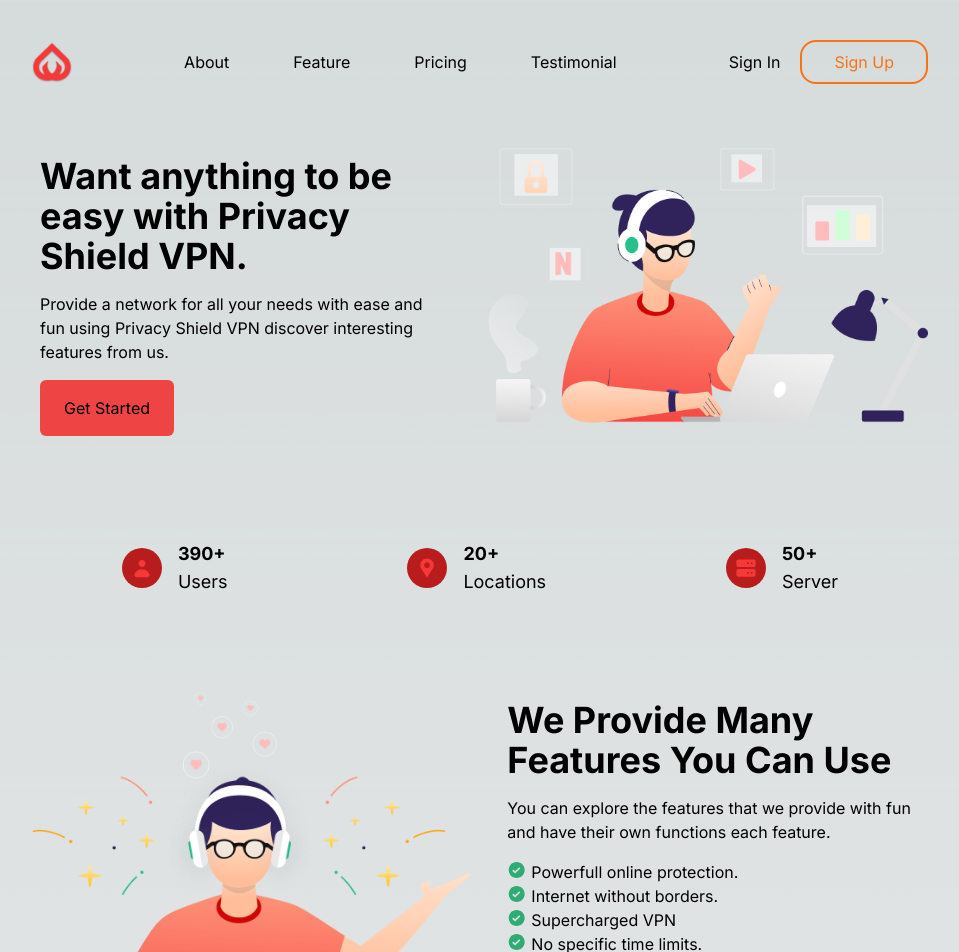
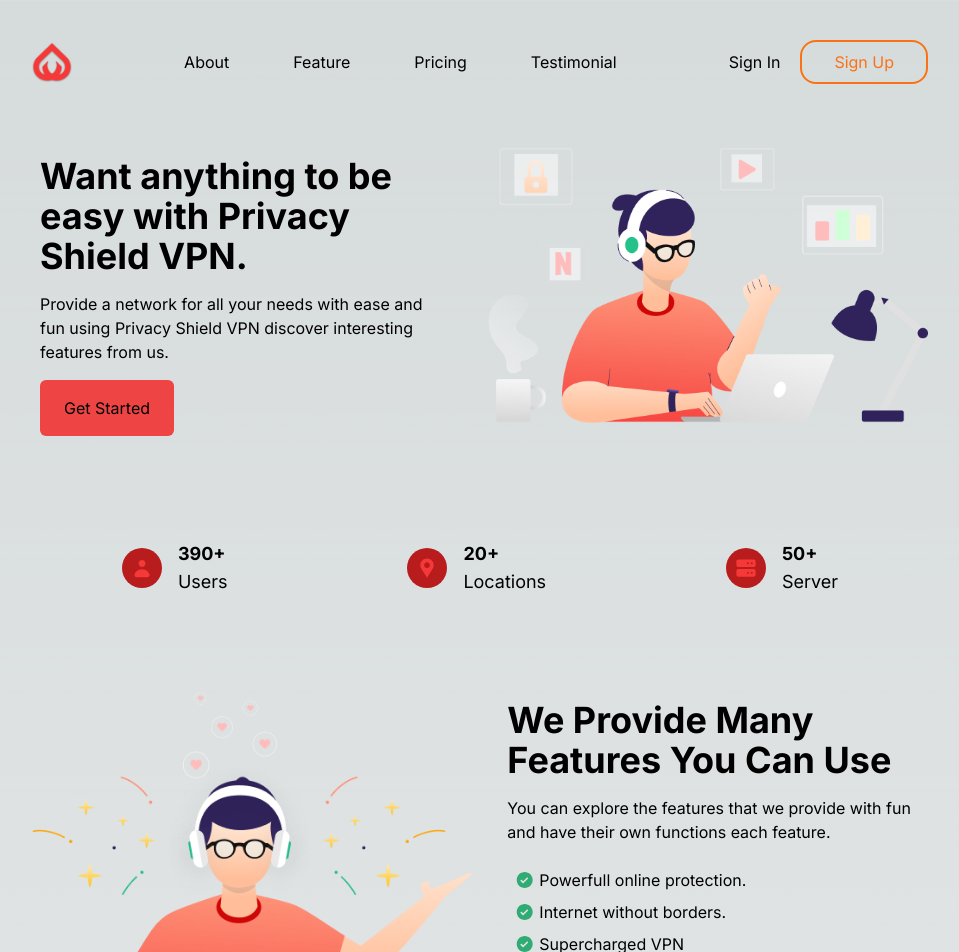
Before and after one commit to Sujoy-2811/privacy-shield-vpn, a Next.js app: page / in a window 1280 px wide. Shown: the top 952 px of the page, without its empty margins (160-1119 px from the left). Built offline with nearby package versions, Linux system fonts and the light colour scheme.

Commit message:
fix base alignment of icons

```diff
--- a/components/hero/HeroText.jsx
+++ b/components/hero/HeroText.jsx
@@ -15,7 +15,7 @@ const HeroText = ({ title, text, bulletpt, isLeft = true, button }) => {
         {bulletpt && (
           <ul>
             {bulletpt.map((item) => (
-              <li key={item} className="flex gap-1 ">
+              <li key={item} className="flex gap-1  items-center m-1 lg:m-2">
                 <Image
                   src="/assets/Icon/checklist.svg"
                   width={20}
--- a/components/plans/Plan.jsx
+++ b/components/plans/Plan.jsx
@@ -20,7 +20,7 @@ function Plan({
       {list && (
         <ul className="flex flex-col items-center grow">
           {list.map((item) => (
-            <li className="m-2 flex gap-1" key={item}>
+            <li className="m-2 flex gap-1 it" key={item}>
               <Image
                 src="/assets/Icon/jam_check.svg"
                 width={20}
```
